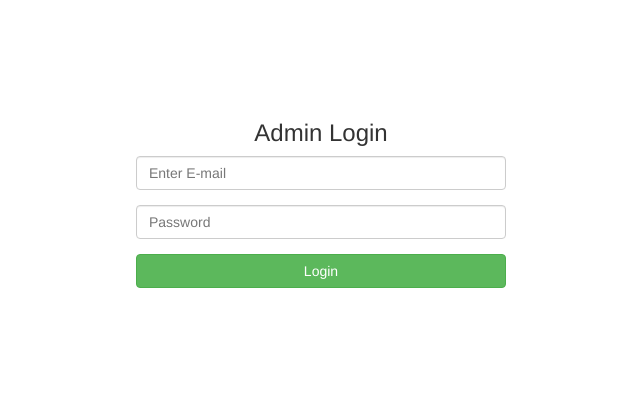
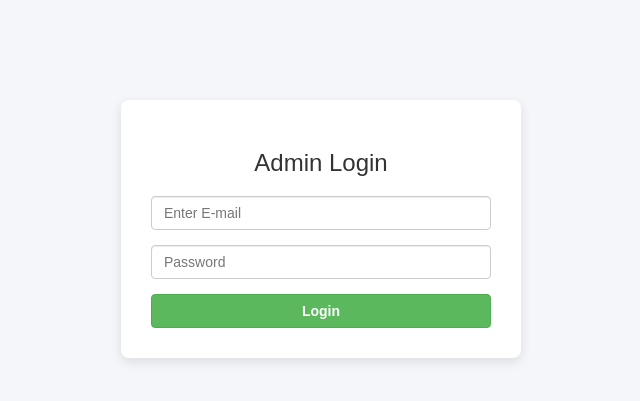
Before and after one commit to yoki2b/library-management-system, a PHP site: page /adminlogin.php in a window 1280 px wide. Shown: the top 401 px of the page, without its empty margins (319-959 px from the left). Run offline with PHP 8.4, Linux system fonts and the light colour scheme.

Commit message:
ECS-14: Enhanced admin login UI with basic styling

```diff
--- a/library/adminlogin.php
+++ b/library/adminlogin.php
@@ -7,6 +7,26 @@ session_start();
 <head>
     <title>Admin Login</title>
     <link href="css/bootstrap.css" rel="stylesheet">
+
+    <!-- ✅ Simple CSS styling for better UI -->
+    <style>
+        body {
+            background-color: #f4f6f9;
+            font-family: Arial, sans-serif;
+        }
+        .container {
+            background-color: #fff;
+            padding: 30px;
+            border-radius: 8px;
+            box-shadow: 0 4px 12px rgba(0,0,0,0.1);
+        }
+        h3 {
+            margin-bottom: 20px;
+        }
+        .btn {
+            font-weight: bold;
+        }
+    </style>
 </head>
 <body>
 
```
